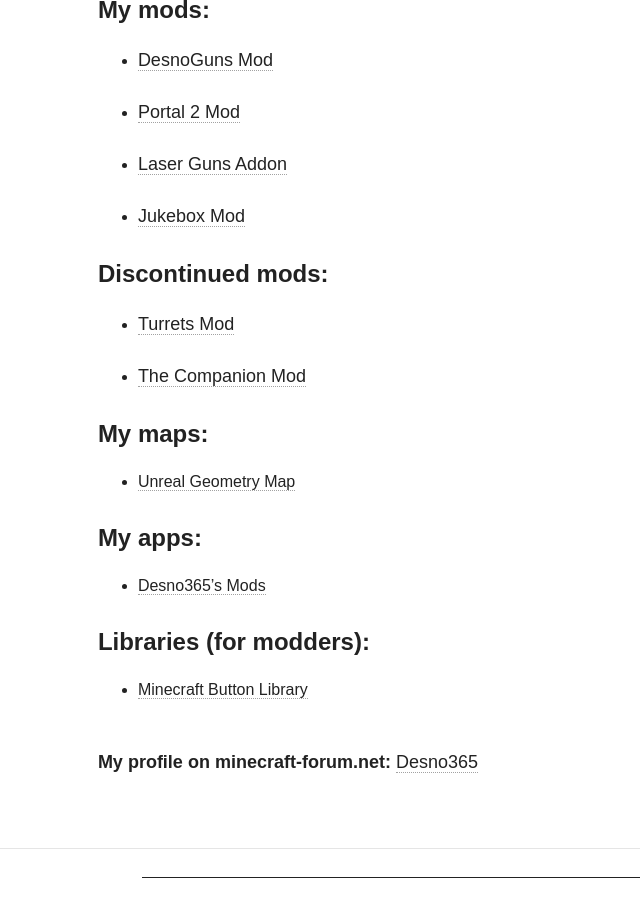
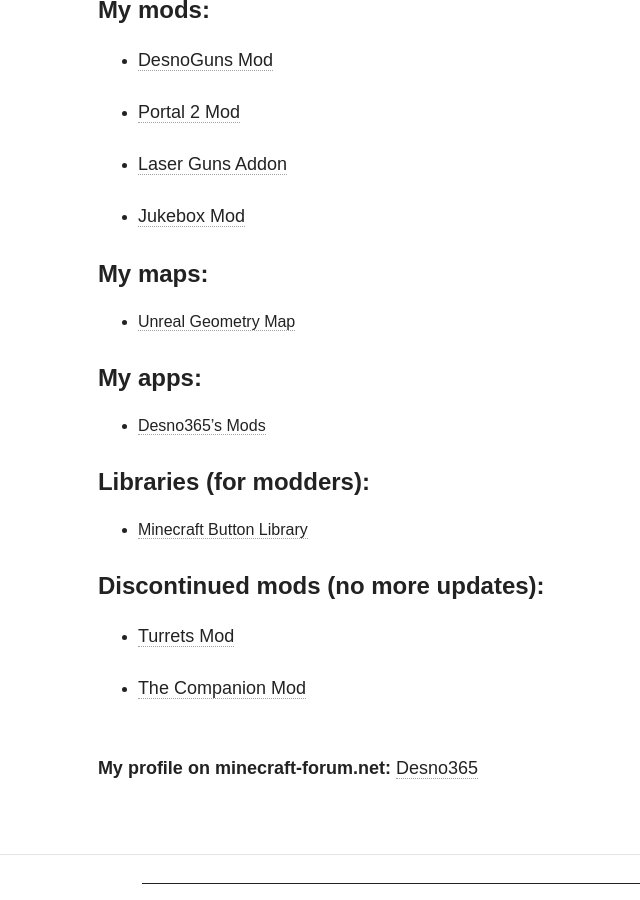
Before and after one commit to Desno365/Desno365.github.io, a Jekyll site: the page built from minecraft/index.md, in a window 1280 px wide and 900 px high, scrolled down 605 px. Shown: the whole window, without its empty margins (188-828 px from the left). Built offline with Jekyll 4.4.1, drawn with Linux system fonts in a browser that asks for light colours; nearby versions of some CDN libraries; comment, search, counter and statistics services are not loaded; some of the changed lines change nothing that is shown.

Commit message:
Probably final update in Minecraft section

```diff
--- a/minecraft/index.md
+++ b/minecraft/index.md
@@ -15,12 +15,6 @@
 
 * [Jukebox Mod]({{ site.url }}/minecraft/jukebox-mod)
 
-#### Discontinued mods:
-
-* [Turrets Mod]({{ site.url }}/minecraft/turrets-mod)
-
-* [The Companion Mod]({{ site.url }}/minecraft/companion-mod)
-
 #### My maps:
 
 * [Unreal Geometry Map]({{ site.url }}/minecraft/unreal-map)
@@ -33,5 +27,11 @@
 
 * [Minecraft Button Library](https://github.com/Desno365/Minecraft-Button-Library)
 
+#### Discontinued mods (no more updates):
+
+* [Turrets Mod]({{ site.url }}/minecraft/turrets-mod)
+
+* [The Companion Mod]({{ site.url }}/minecraft/companion-mod)
+
 <br>
 **My profile on minecraft-forum.net:** [Desno365](http://www.minecraftforum.net/members/Desno365)
```
